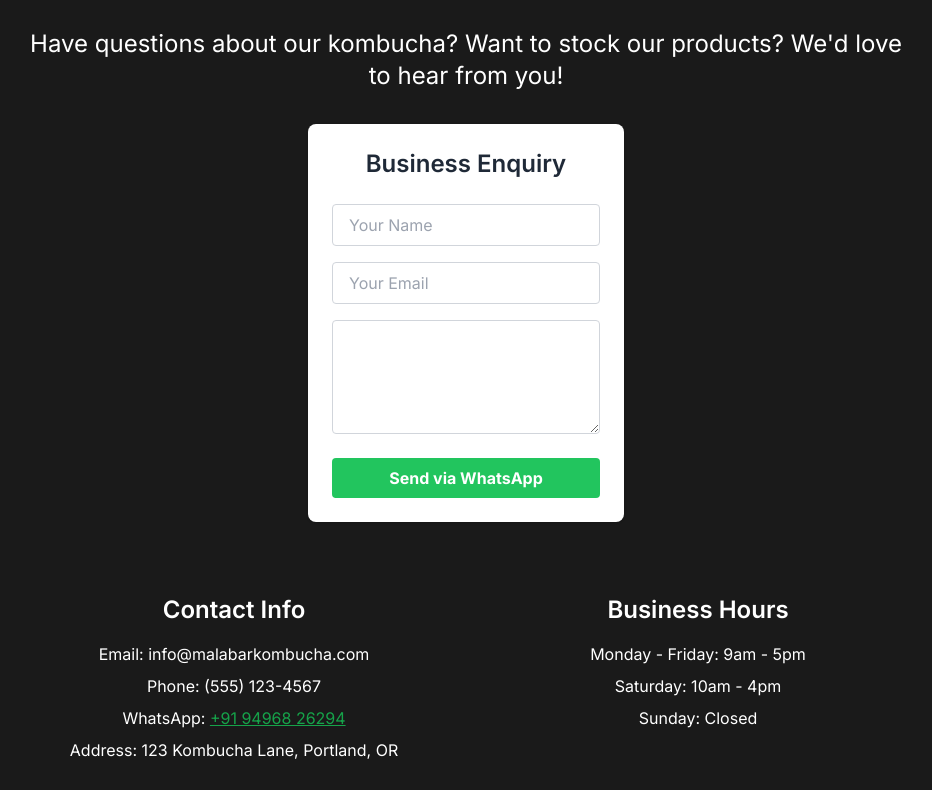
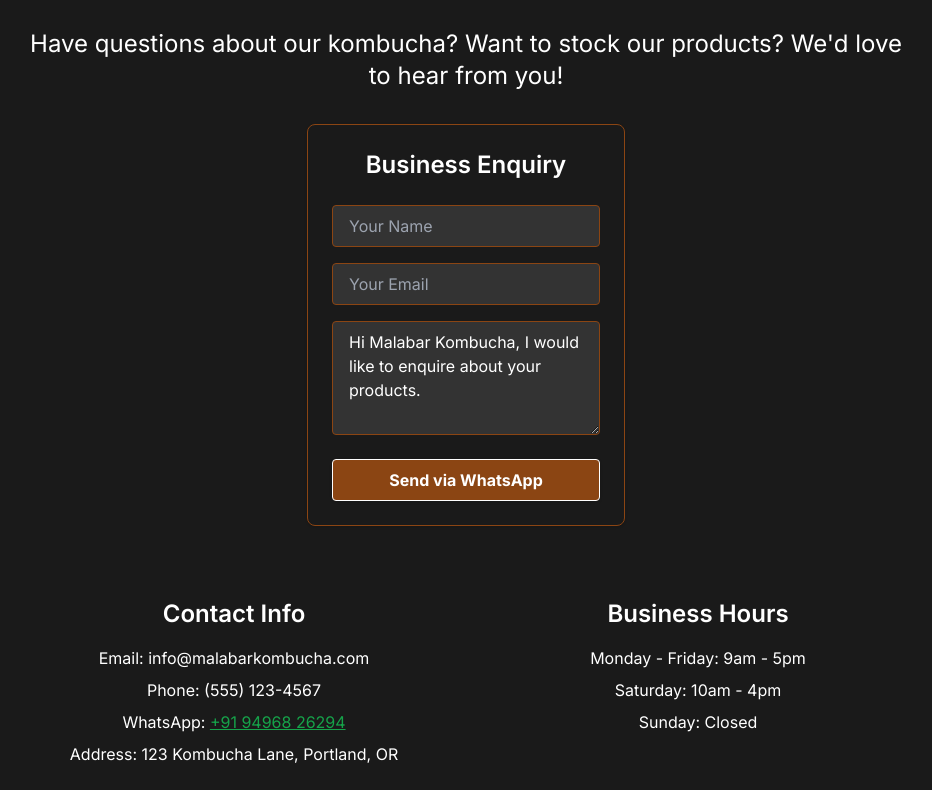
Before and after one commit to malabar-kombucha/malabar.kombucha, a Next.js app: page / in a window 1280 px wide. Shown: the part 1644-2434 px from the top of the page, without its empty margins (174-1106 px from the left). Built offline with nearby package versions, Linux system fonts and the light colour scheme.

Commit message:
theme fix

```diff
--- a/src/app/components/WhatsappEnquiryForm.tsx
+++ b/src/app/components/WhatsappEnquiryForm.tsx
@@ -2,6 +2,8 @@
 import React, { useState } from "react";
 
 const WHATSAPP_NUMBER = "919496826294";
+
+import { useTheme } from '../ThemeContext';
 
 export default function WhatsappEnquiryForm() {
   const [name, setName] = useState("");
@@ -9,6 +11,7 @@
   const [message, setMessage] = useState(
     "Hi Malabar Kombucha, I would like to enquire about your products."
   );
+  const { currentTheme } = useTheme();
 
   const handleSend = (e: React.FormEvent) => {
     e.preventDefault();
@@ -20,9 +23,17 @@
   return (
     <form
       onSubmit={handleSend}
-      className="bg-white dark:bg-gray-900 rounded-lg shadow p-6 flex flex-col gap-4 max-w-xl mx-auto"
+      className="rounded-lg shadow p-6 flex flex-col gap-4 max-w-xl mx-auto"
+      style={{
+        background: currentTheme.primary,
+        border: `1.5px solid ${currentTheme.accent}`,
+        color: currentTheme.text
+      }}
     >
-      <h3 className="text-2xl font-semibold mb-2 text-gray-800 dark:text-gray-100">
+      <h3
+        className="text-2xl font-semibold mb-2"
+        style={{ color: currentTheme.text }}
+      >
         Business Enquiry
       </h3>
       <input
@@ -31,7 +42,12 @@
         placeholder="Your Name"
         value={name}
         onChange={e => setName(e.target.value)}
-        className="px-4 py-2 rounded border border-gray-300 focus:border-green-500 outline-none"
+        className="px-4 py-2 rounded border outline-none"
+        style={{
+          background: currentTheme.secondary,
+          border: `1px solid ${currentTheme.accent}`,
+          color: currentTheme.text
+        }}
       />
       <input
         type="email"
@@ -39,7 +55,12 @@
         placeholder="Your Email"
         value={email}
         onChange={e => setEmail(e.target.value)}
-        className="px-4 py-2 rounded border border-gray-300 focus:border-green-500 outline-none"
+        className="px-4 py-2 rounded border outline-none"
+        style={{
+          background: currentTheme.secondary,
+          border: `1px solid ${currentTheme.accent}`,
+          color: currentTheme.text
+        }}
       />
       <textarea
         required
@@ -47,11 +68,21 @@
         rows={4}
         value={message}
         onChange={e => setMessage(e.target.value)}
-        className="px-4 py-2 rounded border border-gray-300 focus:border-green-500 outline-none"
+        className="px-4 py-2 rounded border outline-none"
+        style={{
+          background: currentTheme.secondary,
+          border: `1px solid ${currentTheme.accent}`,
+          color: currentTheme.text
+        }}
       />
       <button
         type="submit"
-        className="bg-green-500 hover:bg-green-600 text-white font-bold py-2 px-6 rounded transition-colors duration-200 mt-2"
+        className="font-bold py-2 px-6 rounded transition-colors duration-200 mt-2 shadow"
+        style={{
+          background: currentTheme.accent,
+          color: currentTheme.text,
+          border: `1px solid ${currentTheme.text}`
+        }}
       >
         Send via WhatsApp
       </button>
```
